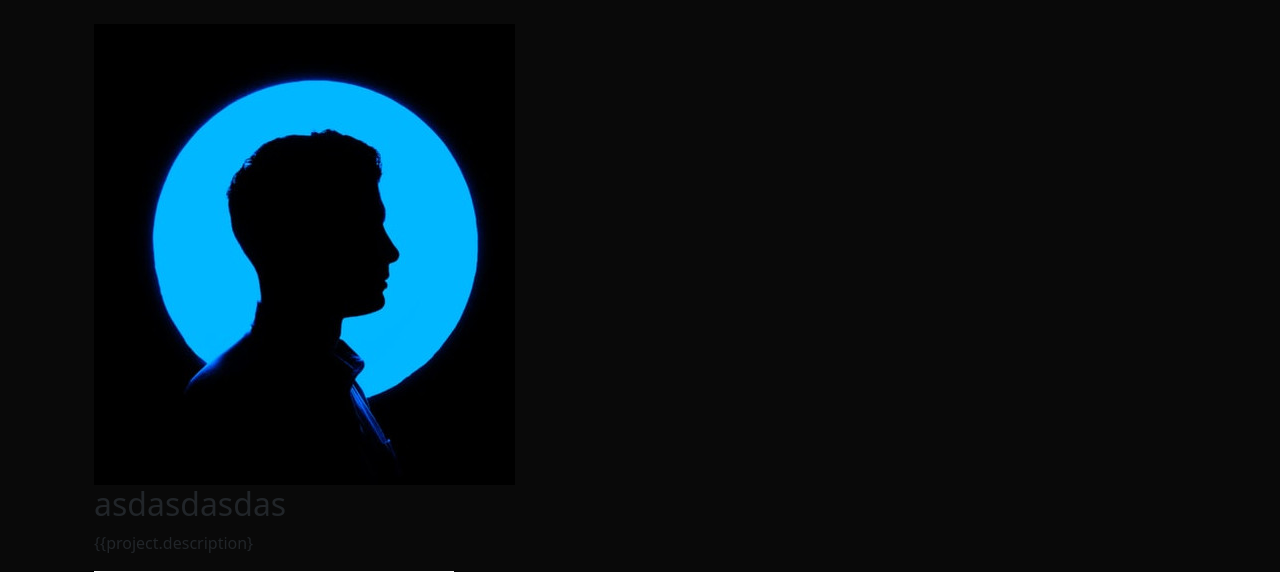
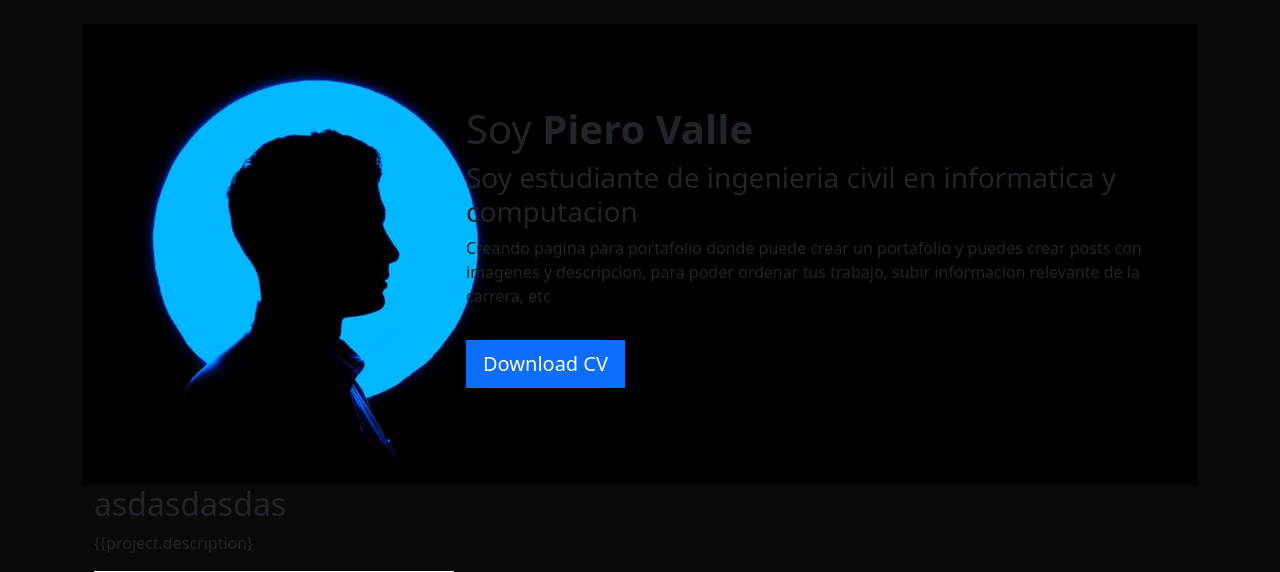
Before and after one commit to PieroTandaypanValle/Framework-Django, a Django app: page / in a window 1280 px wide. Shown: the part 56-628 px from the top of the page. Run offline with Django 4.2, Linux system fonts and the light colour scheme; data comes from the database, SQL or seed files in the repository.

Commit message:
Actualizando estética del portfolio

```diff
--- a/Portafolio1/portfolio/static/main.css
+++ b/Portafolio1/portfolio/static/main.css
@@ -1,3 +1,7 @@
 body {
     background: #090909;
 }
+
+.bg-black {
+    background: #000;
+}
--- a/Portafolio1/portfolio/templates/home.html
+++ b/Portafolio1/portfolio/templates/home.html
@@ -4,8 +4,22 @@
 
 {% load static %}
 
+<header class="row bg-black">
+    <div class="col-md-4">
 <img src="{% static 'portfolio/profile.jpeg' %}" alt="">
+    </div>
 
+    <div class="col-md-8 my-auto">
+        <h1>Soy <strong>Piero Valle</strong></h1>
+        <h3>Soy estudiante de ingenieria civil en informatica y computacion</h3>
+        <p>Creando pagina para portafolio donde puede crear un portafolio y puedes crear
+        posts con imagenes y descripcion, para poder ordenar tus trabajo, subir informacion
+        relevante de la carrera, etc
+        </p>
+        <a href="{% static 'portfolio/cv.pdf' %}" class="btn btn-primary btn-lg rounded-0 my-3">Download CV</a>
+
+    </div>
+</header>
 
 {% for project in projects %}
 
--- a/Portafolio1/portfolio/templates/partials/navbar.html
+++ b/Portafolio1/portfolio/templates/partials/navbar.html
@@ -1,3 +1,4 @@
+{% load static %}
 <nav class="navbar navbar-expand-lg navbar-dark bg-dark">
     <div class="container">
       <a class="navbar-brand fw-bold fst-ital" href="/">RR</a>
@@ -10,7 +11,7 @@
             <a class="nav-link" href="{% url 'blog:posts' %}">Blog</a>
           </li>
           <li class="nav-item d-flex align-items-center">
-            <a class="btn btn-primary btn-sm" href="#">Download CV</a>
+            <a class="btn btn-primary btn-sm" href="{% static 'portfolio/cv.pdf'%}"target="_blank">Download CV</a>
           </li>
         </ul>
       </div>
```
